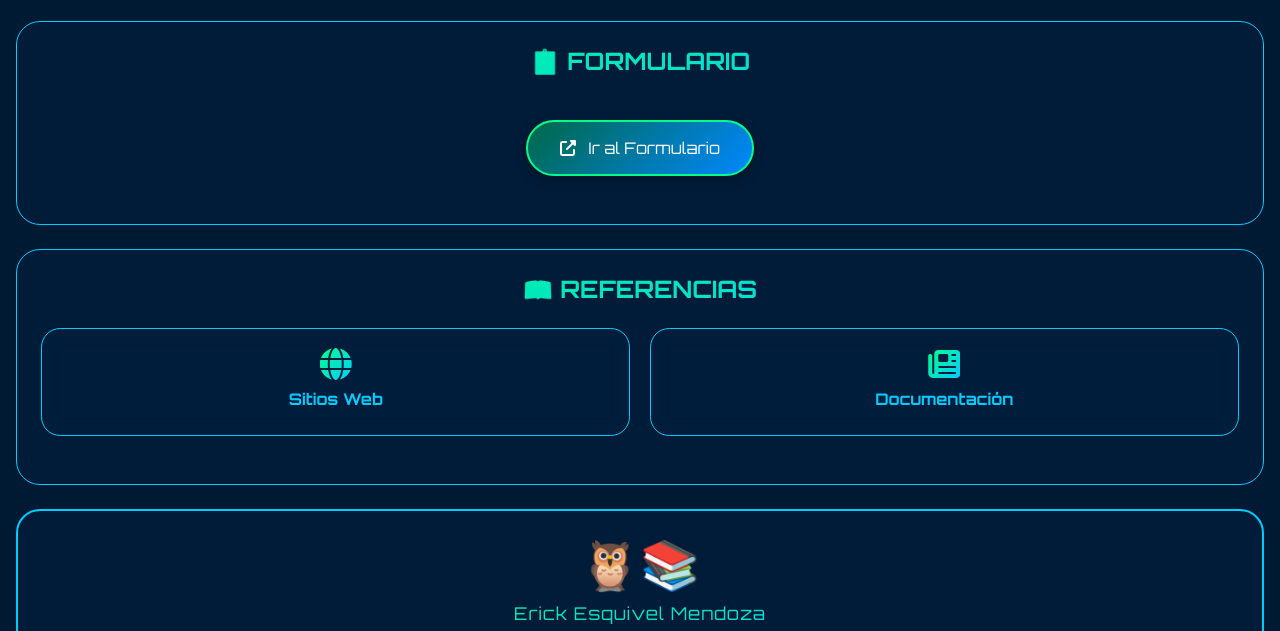
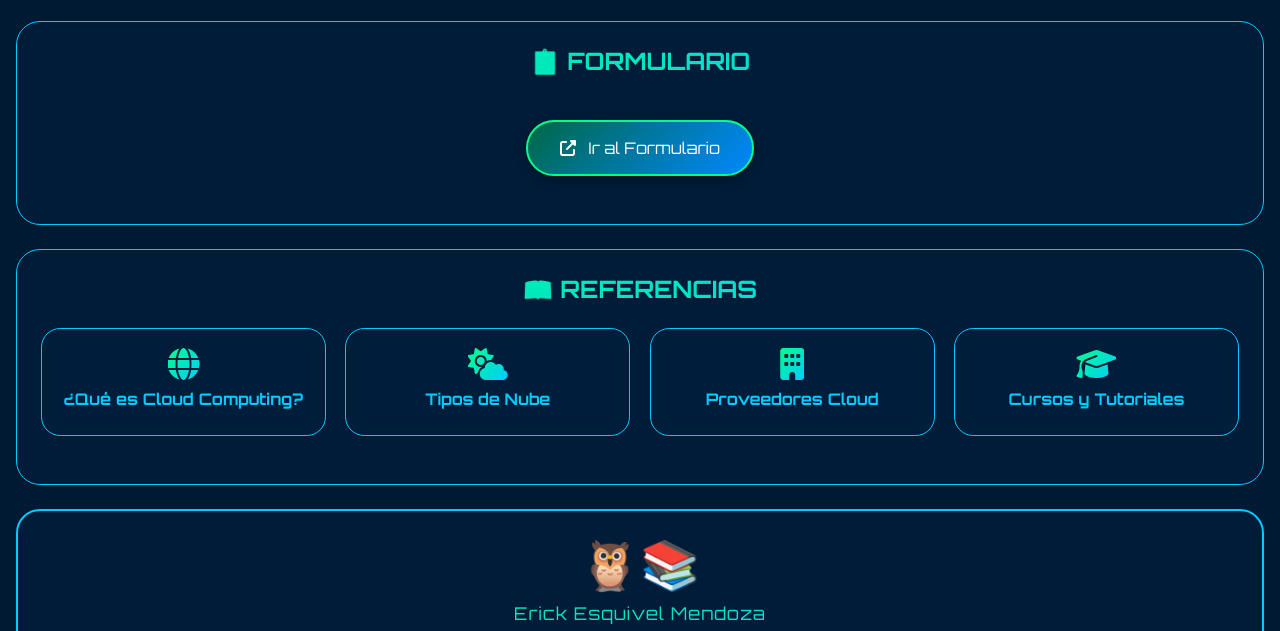
Before and after one commit to erickem-melissabr/cloud-computing, a plain HTML site: page index.html in a window 1280 px wide. Shown: the part 3880-4511 px from the top of the page. Drawn offline with Linux system fonts and the light colour scheme.

Commit message:
Update index.html

```diff
--- a/index.html
+++ b/index.html
@@ -776,20 +776,57 @@
         </div>
     </div>
 
-    <!-- REFERENCIAS -->
+    <!-- REFERENCIAS CORREGIDAS -->
     <div class="section" id="referencias">
         <h2>📖 REFERENCIAS</h2>
         <div class="cards-grid">
-            <div class="info-card"><i class="fas fa-globe"></i><h3>Sitios Web</h3><div class="expandable-content"><ul>
-                <li><a href="https://aws.amazon.com/es/" target="_blank" style="color:var(--cyan);">AWS</a></li>
-                <li><a href="https://azure.microsoft.com/es-es/" target="_blank" style="color:var(--cyan);">Azure</a></li>
-                <li><a href="https://cloud.google.com/?hl=es" target="_blank" style="color:var(--cyan);">Google Cloud</a></li>
-            </ul></div></div>
-            <div class="info-card"><i class="fas fa-newspaper"></i><h3>Documentación</h3><div class="expandable-content"><ul>
-                <li><a href="https://docs.aws.amazon.com/" target="_blank" style="color:var(--cyan);">AWS Docs</a></li>
-                <li><a href="https://learn.microsoft.com/es-es/azure/" target="_blank" style="color:var(--cyan);">Azure Docs</a></li>
-                <li><a href="https://cloud.google.com/docs?hl=es" target="_blank" style="color:var(--cyan);">Google Cloud Docs</a></li>
-            </ul></div></div>
+            <div class="info-card">
+                <i class="fas fa-globe"></i>
+                <h3>¿Qué es Cloud Computing?</h3>
+                <div class="expandable-content">
+                    <ul>
+                        <li><a href="https://aws.amazon.com/es/what-is-cloud-computing/" target="_blank" style="color:var(--cyan);">AWS - ¿Qué es la computación en la nube?</a></li>
+                        <li><a href="https://azure.microsoft.com/es-es/resources/cloud-computing-dictionary/what-is-cloud-computing" target="_blank" style="color:var(--cyan);">Microsoft Azure - ¿Qué es la informática en la nube?</a></li>
+                        <li><a href="https://cloud.google.com/learn/what-is-cloud-computing?hl=es" target="_blank" style="color:var(--cyan);">Google Cloud - ¿Qué es la computación en la nube?</a></li>
+                        <li><a href="https://www.ibm.com/mx-es/topics/cloud-computing" target="_blank" style="color:var(--cyan);">IBM - ¿Qué es cloud computing?</a></li>
+                        <li><a href="https://www.oracle.com/mx/cloud/what-is-cloud-computing/" target="_blank" style="color:var(--cyan);">Oracle - ¿Qué es la computación en la nube?</a></li>
+                    </ul>
+                </div>
+            </div>
+            <div class="info-card">
+                <i class="fas fa-cloud-sun"></i>
+                <h3>Tipos de Nube</h3>
+                <div class="expandable-content">
+                    <ul>
+                        <li><a href="https://aws.amazon.com/es/types-of-cloud-computing/" target="_blank" style="color:var(--cyan);">AWS - Tipos de Cloud Computing</a></li>
+                        <li><a href="https://azure.microsoft.com/es-es/resources/cloud-computing-dictionary/types-of-cloud-computing" target="_blank" style="color:var(--cyan);">Azure - Tipos de informática en la nube</a></li>
+                        <li><a href="https://cloud.google.com/learn/types-of-cloud-computing?hl=es" target="_blank" style="color:var(--cyan);">Google Cloud - Tipos de cloud computing</a></li>
+                    </ul>
+                </div>
+            </div>
+            <div class="info-card">
+                <i class="fas fa-building"></i>
+                <h3>Proveedores Cloud</h3>
+                <div class="expandable-content">
+                    <ul>
+                        <li><a href="https://aws.amazon.com/es/" target="_blank" style="color:var(--cyan);">Amazon Web Services (AWS)</a></li>
+                        <li><a href="https://azure.microsoft.com/es-es/" target="_blank" style="color:var(--cyan);">Microsoft Azure</a></li>
+                        <li><a href="https://cloud.google.com/?hl=es" target="_blank" style="color:var(--cyan);">Google Cloud Platform</a></li>
+                        <li><a href="https://www.ibm.com/mx-es/cloud" target="_blank" style="color:var(--cyan);">IBM Cloud</a></li>
+                    </ul>
+                </div>
+            </div>
+            <div class="info-card">
+                <i class="fas fa-graduation-cap"></i>
+                <h3>Cursos y Tutoriales</h3>
+                <div class="expandable-content">
+                    <ul>
+                        <li><a href="https://aws.amazon.com/es/training/" target="_blank" style="color:var(--cyan);">AWS Training - Cursos gratuitos</a></li>
+                        <li><a href="https://learn.microsoft.com/es-es/training/azure/" target="_blank" style="color:var(--cyan);">Microsoft Learn - Azure</a></li>
+                        <li><a href="https://cloud.google.com/learn?hl=es" target="_blank" style="color:var(--cyan);">Google Cloud Skills Boost</a></li>
+                    </ul>
+                </div>
+            </div>
         </div>
     </div>
 
```
